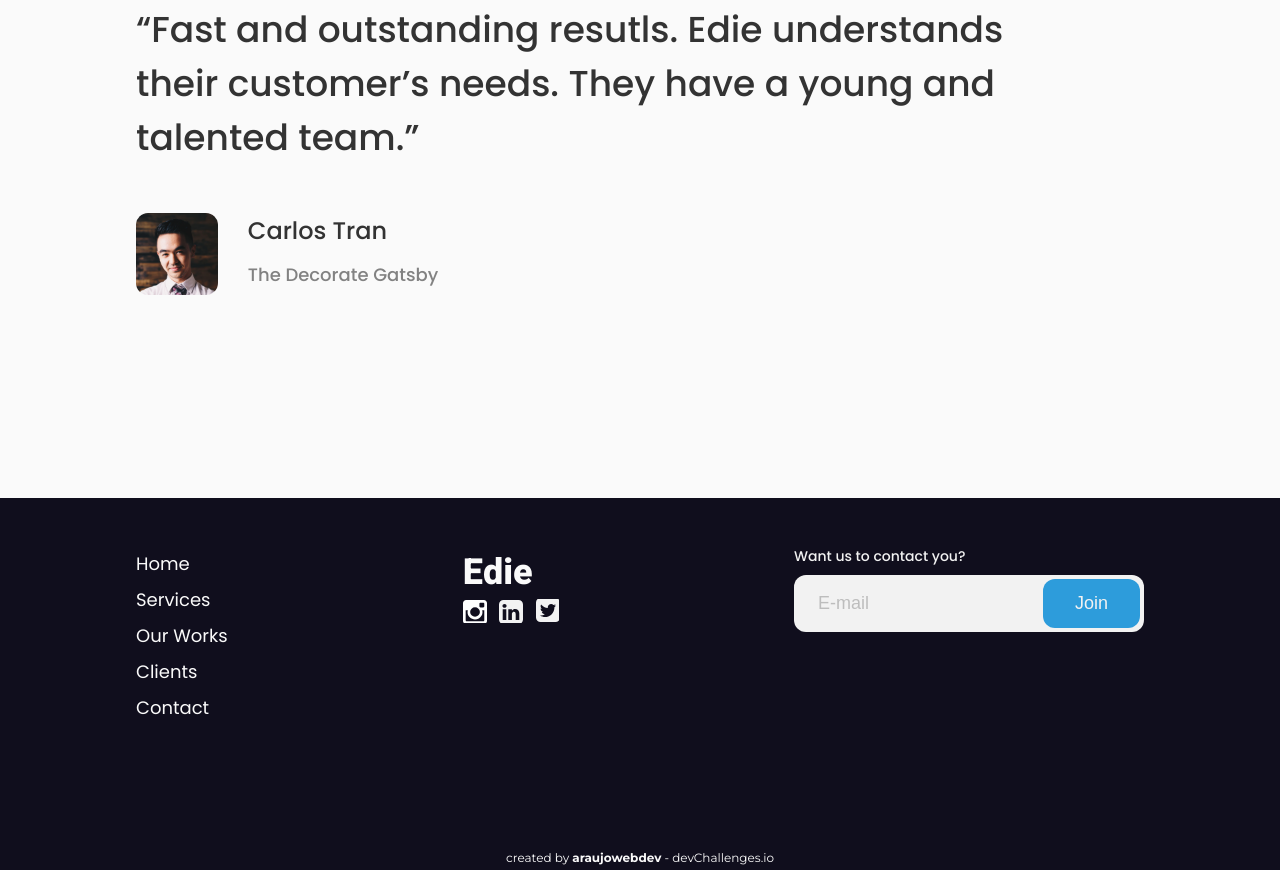
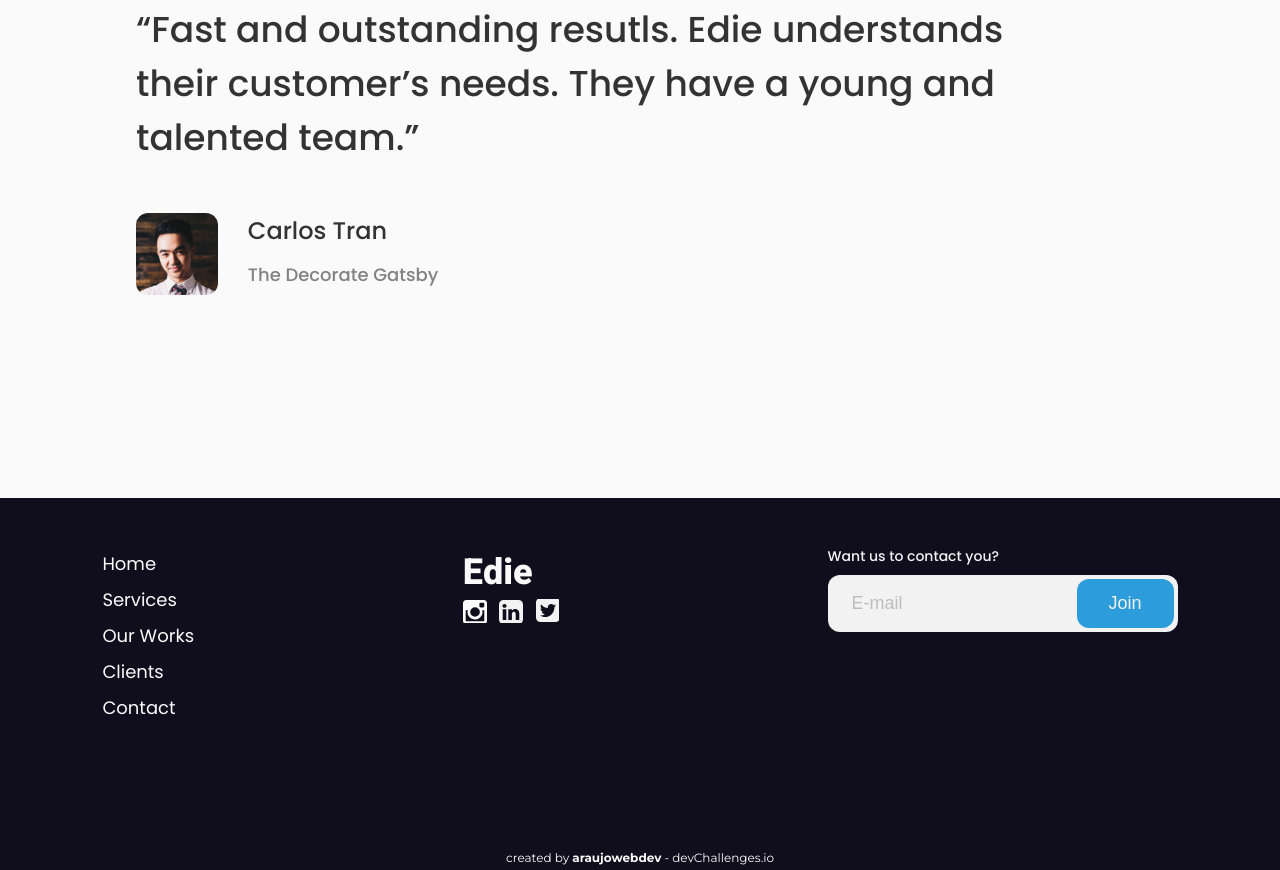
Before and after one commit to araujowebdev/edie-homepage, a website: page index.html in a window 1280 px wide. Shown: the part 4859-5729 px from the top of the page. Drawn offline with nearby package versions, Linux system fonts and the light colour scheme.

Commit message:
fix footer width

```diff
--- a/index.html
+++ b/index.html
@@ -201,8 +201,8 @@
   </main>
 
   <!-- footer -->
-  <footer class="container">
-    <div>
+  <footer>
+    <div class="container">
       <nav>
         <ul>
           <li><a href="#!">Home</a></li>
--- a/src/styles/scss/_footer.scss
+++ b/src/styles/scss/_footer.scss
@@ -9,8 +9,8 @@ footer {
   }
 
   > div:nth-child(1) {
-    padding-left: 10%;
-    padding-right: 10%;
+    padding-left: 8%;
+    padding-right: 8%;
     padding-top: 48px;
     margin-bottom: 120px;
     justify-content: space-between;
```
Also changed, not shown: dist/styles/style.css.
